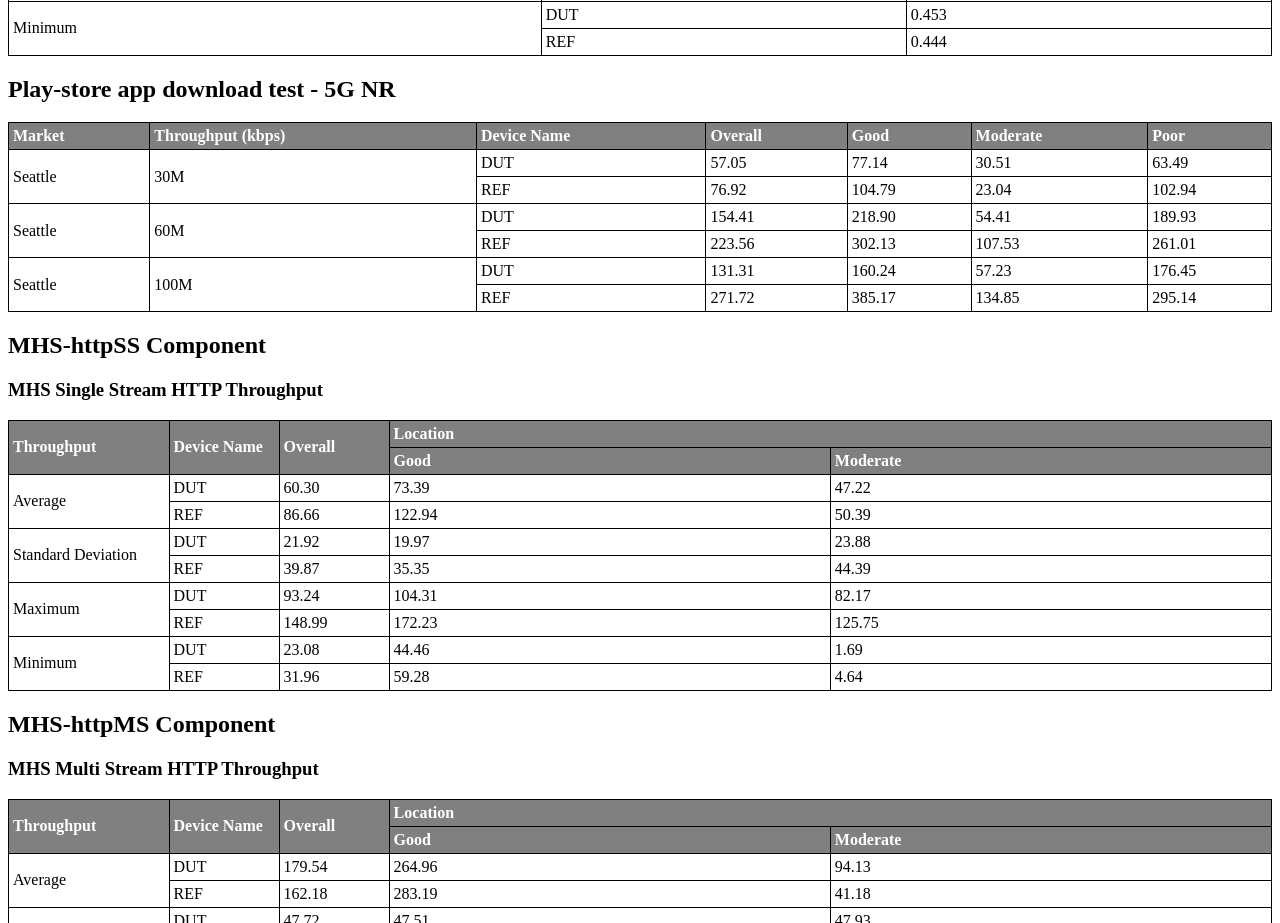
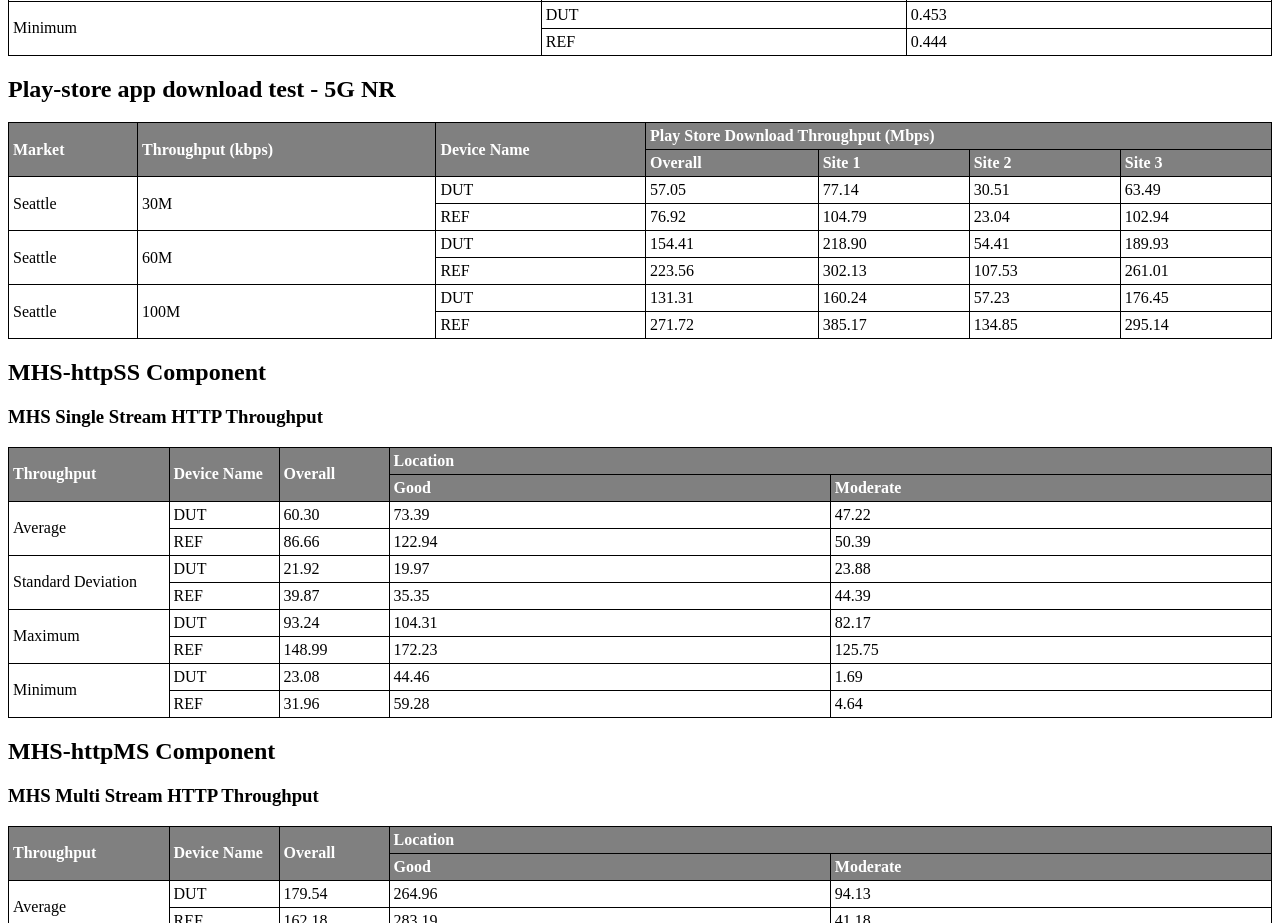
Before and after one commit to LiJieSu0/Fit4Launch_Report, a React (Create React App) app in the folder report-generator-app/: page / in a window 1280 px wide. Shown: the part 6840-7763 px from the top of the page. Built offline with nearby package versions, Linux system fonts and the light colour scheme; what chartjs-plugin-datalabels would draw is missing.

Commit message:
modify play store data passing

```diff
--- a/report-generator-app/src/ReportDetails/DataPerformance/Statoinary/Dp_playStore_Component.js
+++ b/report-generator-app/src/ReportDetails/DataPerformance/Statoinary/Dp_playStore_Component.js
@@ -1,11 +1,60 @@
 import React from 'react';
 import DpPlayStoreTable from './Table/DpPlayStoreTable';
+import playStoreData from '../../../DataFiles/SA/DpPlayStoreResults/Play Store.json';
 
 const Dp_playStore_Component = () => {
+  const processData = () => {
+    const processed = [];
+    const throughputCategories = ['30M', '60M', '100M'];
+    const deviceTypes = ['DUT', 'REF'];
+    const locations = ['location1', 'location2', 'location3'];
+
+    throughputCategories.forEach(throughput => {
+      deviceTypes.forEach(device => {
+        const rowData = {
+          market: 'Seattle', // Assuming market is always Seattle for now
+          throughput: throughput,
+          deviceName: device,
+          site1: null,
+          site2: null,
+          site3: null,
+          overall: null,
+        };
+
+        let siteThroughputs = [];
+
+        locations.forEach((location, index) => {
+          const siteKey = `site${index + 1}`;
+          if (playStoreData[location] && playStoreData[location][device] && playStoreData[location][device][throughput]) {
+            const dataKey = Object.keys(playStoreData[location][device][throughput])[0];
+            const value = playStoreData[location][device][throughput][dataKey].overall_average_throughput;
+            rowData[siteKey] = value !== undefined ? value.toFixed(2) : 'N/A';
+            if (value !== undefined) {
+              siteThroughputs.push(value);
+            }
+          } else {
+            rowData[siteKey] = 'N/A';
+          }
+        });
+
+        if (siteThroughputs.length > 0) {
+          const sum = siteThroughputs.reduce((acc, val) => acc + val, 0);
+          rowData.overall = (sum / siteThroughputs.length).toFixed(2);
+        } else {
+          rowData.overall = 'N/A';
+        }
+        processed.push(rowData);
+      });
+    });
+    return processed;
+  };
+
+  const tableData = processData();
+
   return (
       <div className='page-content'>
         <h2>Play-store app download test - 5G NR</h2>
-        <DpPlayStoreTable />
+        <DpPlayStoreTable tableData={tableData} />
       </div>
   );
 };
--- a/report-generator-app/src/ReportDetails/DataPerformance/Statoinary/Table/DpPlayStoreTable.js
+++ b/report-generator-app/src/ReportDetails/DataPerformance/Statoinary/Table/DpPlayStoreTable.js
@@ -1,56 +1,6 @@
 import React from 'react';
 import '../../../../../src/StyleScript/Restricted_Report_Style.css';
-import playStoreData from '../../../../DataFiles/SA/DpPlayStoreResults/Play Store.json';
-
-const DpPlayStoreTable = () => {
-  const processData = () => {
-    const processed = [];
-    const throughputCategories = ['30M', '60M', '100M'];
-    const deviceTypes = ['DUT', 'REF'];
-    const locations = ['location1', 'location2', 'location3'];
-
-    throughputCategories.forEach(throughput => {
-      deviceTypes.forEach(device => {
-        const rowData = {
-          market: 'Seattle', // Assuming market is always Seattle for now
-          throughput: throughput,
-          deviceName: device,
-          site1: null,
-          site2: null,
-          site3: null,
-          overall: null,
-        };
-
-        let siteThroughputs = [];
-
-        locations.forEach((location, index) => {
-          const siteKey = `site${index + 1}`;
-          if (playStoreData[location] && playStoreData[location][device] && playStoreData[location][device][throughput]) {
-            const dataKey = Object.keys(playStoreData[location][device][throughput])[0];
-            const value = playStoreData[location][device][throughput][dataKey].overall_average_throughput;
-            rowData[siteKey] = value !== undefined ? value.toFixed(2) : 'N/A';
-            if (value !== undefined) {
-              siteThroughputs.push(value);
-            }
-          } else {
-            rowData[siteKey] = 'N/A';
-          }
-        });
-
-        if (siteThroughputs.length > 0) {
-          const sum = siteThroughputs.reduce((acc, val) => acc + val, 0);
-          rowData.overall = (sum / siteThroughputs.length).toFixed(2);
-        } else {
-          rowData.overall = 'N/A';
-        }
-        processed.push(rowData);
-      });
-    });
-    return processed;
-  };
-
-  const tableData = processData();
-
+const DpPlayStoreTable = ({ tableData }) => {
   return (
     <div className="">
       <table className="general-table-style">
@@ -59,12 +9,13 @@ const DpPlayStoreTable = () => {
             <th rowSpan="2">Market</th>
             <th rowSpan="2">Throughput (kbps)</th>
             <th rowSpan="2">Device Name</th>
+            <th colSpan="4">Play Store Download Throughput (Mbps)</th>
           </tr>
           <tr>
             <th>Overall</th>
-            <th>Good</th>
-            <th>Moderate</th>
-            <th>Poor</th>
+            <th>Site 1</th>
+            <th>Site 2</th>
+            <th>Site 3</th>
           </tr>
         </thead>
         <tbody>
```
